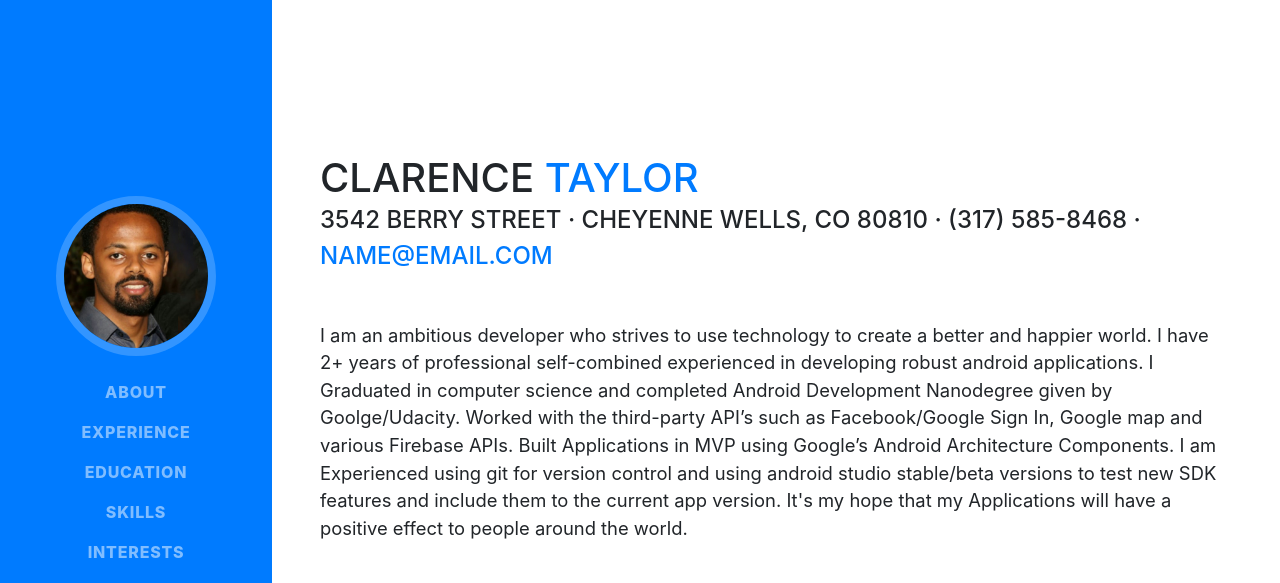
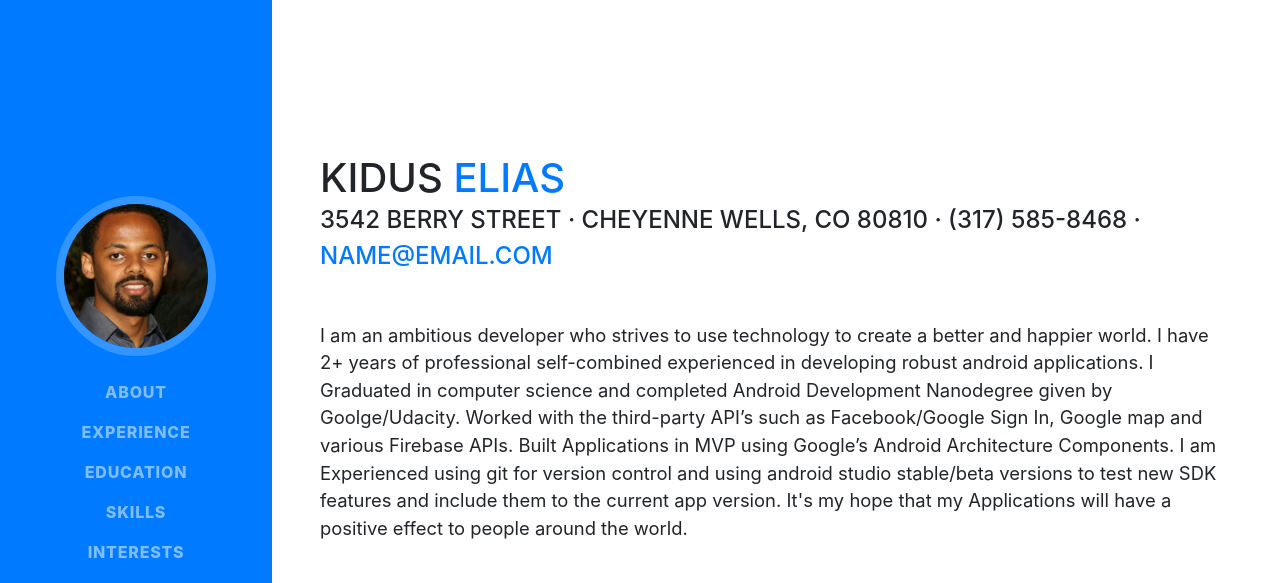
Before and after one commit to kiduel/Portfolio, a website with bundled scripts: page index.html in a window 1280 px wide. Shown: the top 583 px of the page. Built offline with nearby package versions, Linux system fonts and the light colour scheme; a web font is replaced by a local one.

Commit message:
Update index.html

```diff
--- a/index.html
+++ b/index.html
@@ -63,8 +63,8 @@
 
       <section class="resume-section p-3 p-lg-5 d-flex d-column" id="about">
         <div class="my-auto">
-          <h1 class="mb-0">Clarence
-            <span class="text-primary">Taylor</span>
+          <h1 class="mb-0">Kidus
+            <span class="text-primary">Elias</span>
           </h1>
           <div class="subheading mb-5">3542 Berry Street · Cheyenne Wells, CO 80810 · (317) 585-8468 ·
             <a href="mailto:name@email.com">name@email.com</a>
```
